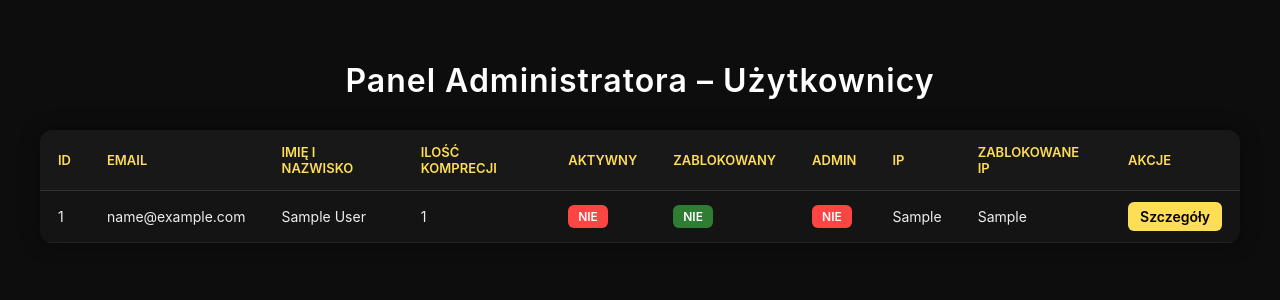
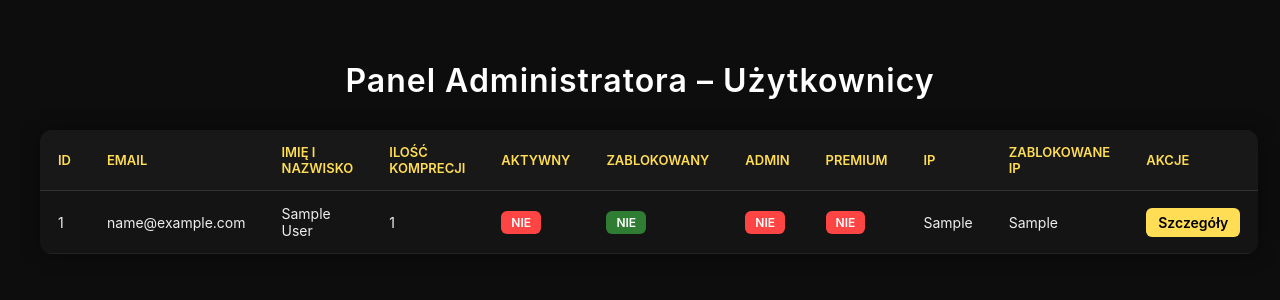
Before and after one commit to many-to-one/compress-app, a Python web app: template app/templates/admin_users.html in a window 1280 px wide. Shown: the top 300 px of the page. Run offline with Jinja, Linux system fonts and the light colour scheme; the template is opened without the code that fills it: most values are stand-ins (such as "Sample title", 1, 10 or a date in 2020).

Commit message:
is_premium in admin template

```diff
--- a/app/templates/admin_users.html
+++ b/app/templates/admin_users.html
@@ -20,6 +20,7 @@
             <th>Aktywny</th>
             <th>Zablokowany</th>
             <th>Admin</th>
+            <th>Premium</th>
             <th>IP</th>
             <th>Zablokowane IP</th>
             <th>Akcje</th>
@@ -57,6 +58,14 @@
             </td>
 
             <td>
+                {% if u.is_premium %}
+                    <span class="tag tag-no">TAK</span>
+                {% else %}
+                    <span class="tag tag-yes">NIE</span>
+                {% endif %}
+            </td>
+
+            <td>
                 {% if u.ips %}
                     {% for ip in u.ips %}
                         {{ ip }}{% if not loop.last %}, {% endif %}
```
